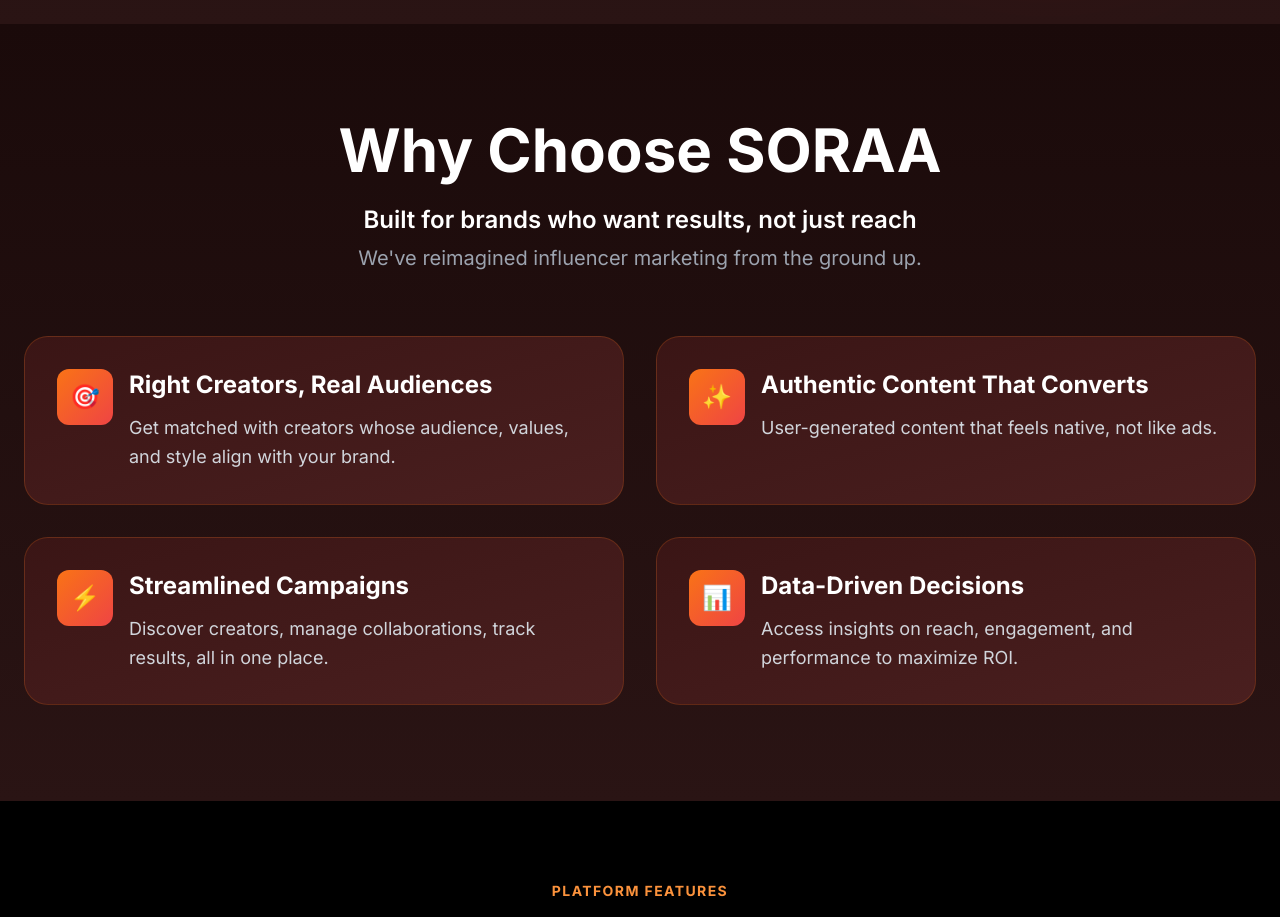
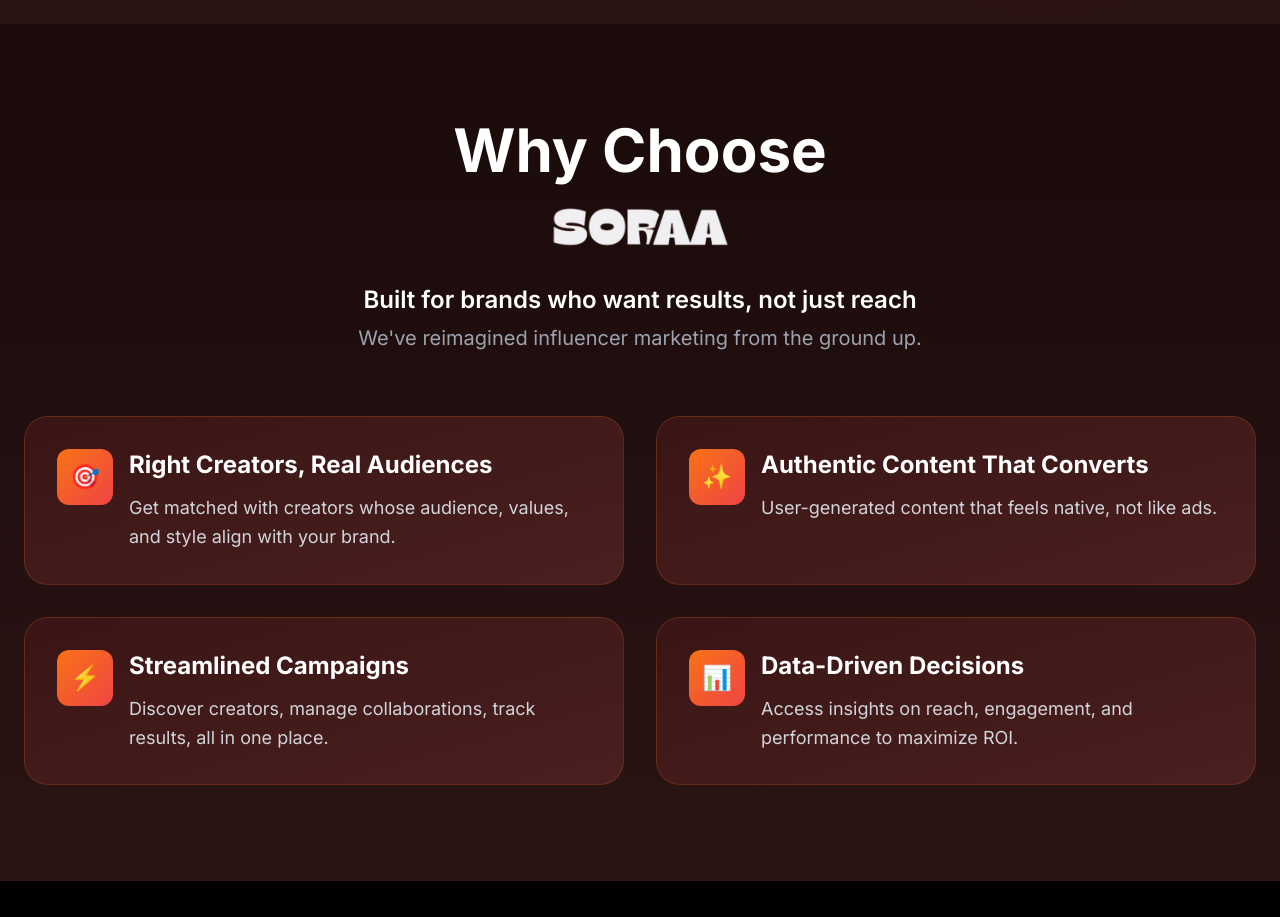
Before and after one commit to vidyabharadwaj03/joinsoraa, a Next.js app: page /brands in a window 1280 px wide. Shown: the part 840-1757 px from the top of the page. Built offline with nearby package versions, Linux system fonts and the light colour scheme.

Commit message:
use SORAA logo in creators and brands section headings

```diff
--- a/app/brands/page.tsx
+++ b/app/brands/page.tsx
@@ -5,6 +5,7 @@ import { motion } from 'framer-motion';
 import Navigation from '@/components/Navigation';
 import Footer from '@/components/Footer';
 import ScheduleForm from '@/components/ScheduleForm';
+import Image from 'next/image';
 
 export default function BrandsPage() {
   const [brandName, setBrandName] = useState('');
@@ -142,8 +143,15 @@ export default function BrandsPage() {
             viewport={{ once: true }}
             className="text-center mb-16"
           >
-            <h2 className="text-5xl md:text-6xl font-bold text-white mb-6">
-              Why Choose SORAA
+            <h2 className="text-5xl md:text-6xl font-bold text-white mb-6 flex flex-col items-center gap-4">
+              <span>Why Choose</span>
+              <Image
+                src="/NewSoraaLogo.png"
+                alt="SORAA logo"
+                width={260}
+                height={80}
+                className="h-14 md:h-16 w-auto object-contain"
+              />
             </h2>
             <p className="text-2xl text-white font-semibold mb-2">
               Built for brands who want results, not just reach
--- a/app/creators/page.tsx
+++ b/app/creators/page.tsx
@@ -4,6 +4,7 @@ import React, { useState } from 'react';
 import { motion } from 'framer-motion';
 import Navigation from '@/components/Navigation';
 import Footer from '@/components/Footer';
+import Image from 'next/image';
 
 export default function CreatorsPage() {
   const [creatorName, setCreatorName] = useState('');
@@ -171,9 +172,16 @@ export default function CreatorsPage() {
             initial={{ opacity: 0, y: 40 }}
             whileInView={{ opacity: 1, y: 0 }}
             viewport={{ once: true }}
-            className="text-5xl md:text-6xl font-bold text-white mb-16 text-center"
+            className="text-5xl md:text-6xl font-bold text-white mb-16 text-center flex flex-col items-center gap-4"
           >
-            Why Creators Love SORAA
+            <span>Why Creators Love</span>
+            <Image
+              src="/NewSoraaLogo.png"
+              alt="SORAA logo"
+              width={260}
+              height={80}
+              className="h-14 md:h-16 w-auto object-contain"
+            />
           </motion.h2>
 
           <div className="grid md:grid-cols-2 gap-8 mb-16">
```
